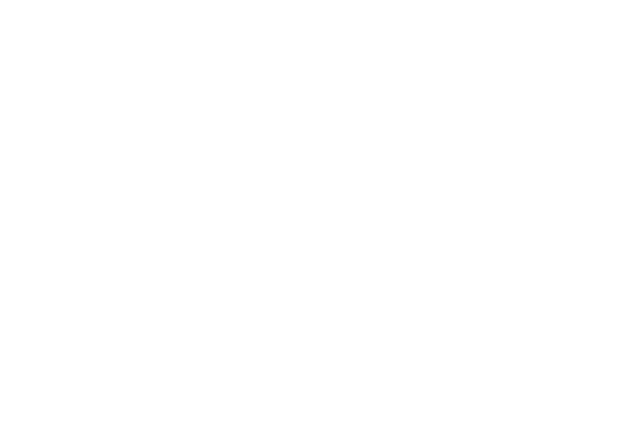
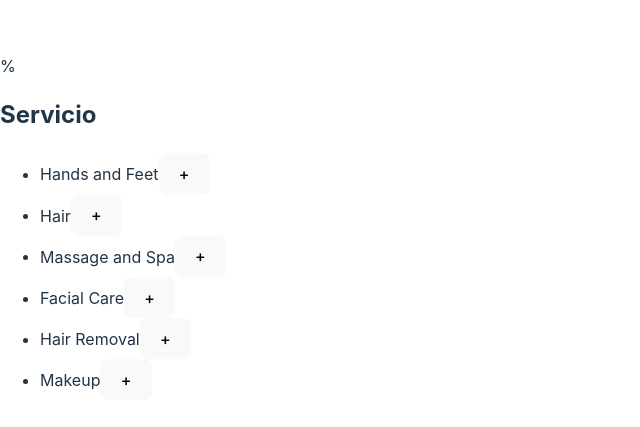
Before and after one commit to GDavidDias/PT-TURNOS---PLANIFY, a React (Vite) app in the folder client/: page /#/servicio in a window 1280 px wide. Before the commit this address had no page. Shown: the part 165-592 px from the top of the page, without its empty margins (0-640 px from the left). Built offline with nearby package versions, Linux system fonts and the light colour scheme.

Commit message:
pantalla servicio, creacion de slice form

```diff
--- a/client/src/App.tsx
+++ b/client/src/App.tsx
@@ -1,11 +1,14 @@
 import {Routes, Route} from 'react-router-dom';
 import Landing from './components/Landing/Landing.tsx';
-import Home from './components/Home/Home.tsx';
+import Servicio from './components/Servicio/Servicio.tsx';
 import {useDispatch} from 'react-redux';
 import servicesJson from './data/services.json';
 import slotsJson from './data/slots.json';
 import { useEffect } from 'react';
 import {addServices, addSlots} from './redux/servicesSlice';
+import Horario from './components/Horario/Horario.tsx';
+import Reserva from './components/Reserva/Reserva.tsx';
+import Progress from './components/Progress/Progress.tsx';
 
 
 const App = () => {
@@ -14,7 +17,6 @@
 
   const getAllServices = async() => {
     const response = servicesJson;
-    //console.log(response)
     dispatch(addServices(response))
   };
 
@@ -24,16 +26,24 @@
   };
 
   useEffect(()=>{
+    //SE CARGAN LOS ARCHIVOS JSON A ESTADO GLOBAL EN REDUX
     getAllServices();
     getAllSlots();
   },[])
 
   return (
     <div>
-      <Routes>
-        <Route path='/' element={<Landing/>} />
-        <Route path='/home' element={<Home/>} />
-      </Routes>
+      <div>
+        <Progress/>
+      </div>
+      <div>
+        <Routes>
+          <Route path='/' element={<Landing/>} />
+          <Route path='/servicio' element={<Servicio/>} />
+          <Route path='/horario' element={<Horario/>} />
+          <Route path='/reserva' element={<Reserva/>} />
+        </Routes>
+      </div>
     </div>
   )
 }
--- a/client/src/components/Home/Home.tsx
+++ /dev/null
@@ -1,10 +0,0 @@
-
-const Home = () => {
-  return (
-    <div>
-        <h2>Home</h2>
-    </div>
-  )
-}
-
-export default Home
--- /dev/null
+++ b/client/src/components/Horario/Horario.tsx
@@ -0,0 +1,8 @@
+
+const Horario = () => {
+  return (
+    <div>Horario</div>
+  )
+}
+
+export default Horario;
--- a/client/src/components/Landing/Landing.tsx
+++ b/client/src/components/Landing/Landing.tsx
@@ -6,7 +6,7 @@
   const navigate = useNavigate();
 
   const submitHandler = ()=>{
-    navigate('/home');
+    navigate('/servicio');
   }
 
   return (
--- /dev/null
+++ b/client/src/components/Progress/Progress.tsx
@@ -0,0 +1,11 @@
+
+const Progress = () => {
+  return (
+    <div>
+        <div role="progressbar" aria-valuemin={0} aria-valuemax={100}>%
+        </div>
+    </div>
+  )
+}
+
+export default Progress;
--- /dev/null
+++ b/client/src/components/Reserva/Reserva.tsx
@@ -0,0 +1,9 @@
+
+
+const Reserva = () => {
+  return (
+    <div>Reserva</div>
+  )
+}
+
+export default Reserva;
--- /dev/null
+++ b/client/src/components/Servicio/Servicio.tsx
@@ -0,0 +1,79 @@
+import { useEffect, useState } from "react";
+import { useSelector } from "react-redux";
+
+const Servicio = () => {
+
+  const serviceSG = useSelector((state)=>state.services.services);
+
+  const[categorias, setCategorias] = useState([]);
+  const[servicios, setServicios] = useState([]);
+  const[catExpandida, setCatExpandida] = useState(null);
+
+  const defineCategorias = ()=>{
+    let categoriasArr:string[]=[];
+    serviceSG.services?.forEach(serv=>{
+      //console.log(serv.category)
+      if(!categoriasArr.includes(serv.category)){
+        categoriasArr.push(serv.category);
+      }
+    })
+    setCategorias(categoriasArr);
+  };
+
+  const expandirCategoria = (cat:string) =>{
+    console.log('ingresa a expandirCategoria')
+    if(catExpandida === cat){
+      setCatExpandida(null);
+    }else{
+      setCatExpandida(cat);
+    }
+    let serviciosCategoria=[];
+    serviciosCategoria = serviceSG.services.filter(serv=>serv.category===cat);
+    console.log('serviciosCategoria: ', serviciosCategoria);
+    setServicios(serviciosCategoria);
+  };
+
+
+  useEffect(()=>{
+    console.log('que tiene serviceSG: ', serviceSG);
+    defineCategorias();
+    console.log('que tiene estado categorias: ', categorias);
+    console.log('que contiene servicios: ', servicios);
+  },[serviceSG])
+
+  return (
+    <div>
+        <h2>Servicio</h2>
+        <form>
+          <div>
+            <ul>
+              {
+                categorias?.map((cat,index)=>(
+                  <li key={index}>
+                    {cat}
+                    <button
+                      onClick={()=>expandirCategoria(cat)}
+                    >+</button>
+                    {catExpandida===cat && (
+                      <ul>
+                        {servicios?.map((ser)=>(
+                          <li key={ser.id}>
+                            <button
+                            >{ser.name}</button>
+
+                          </li>
+                        ))}
+                      </ul>
+                    )}
+                  </li>
+                ))
+              }
+            </ul>
+
+          </div>
+        </form>
+    </div>
+  )
+}
+
+export default Servicio;
```
Also changed, not shown: client/src/redux/formSlice.js (added, +23 -0 lines).
